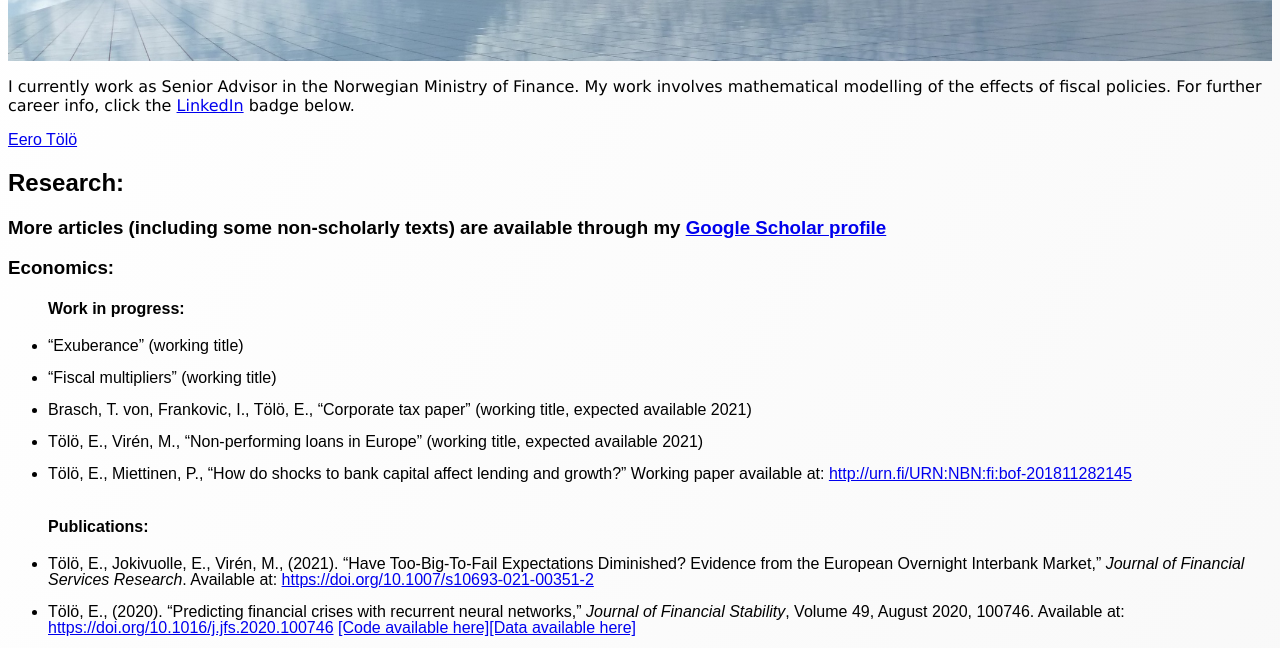
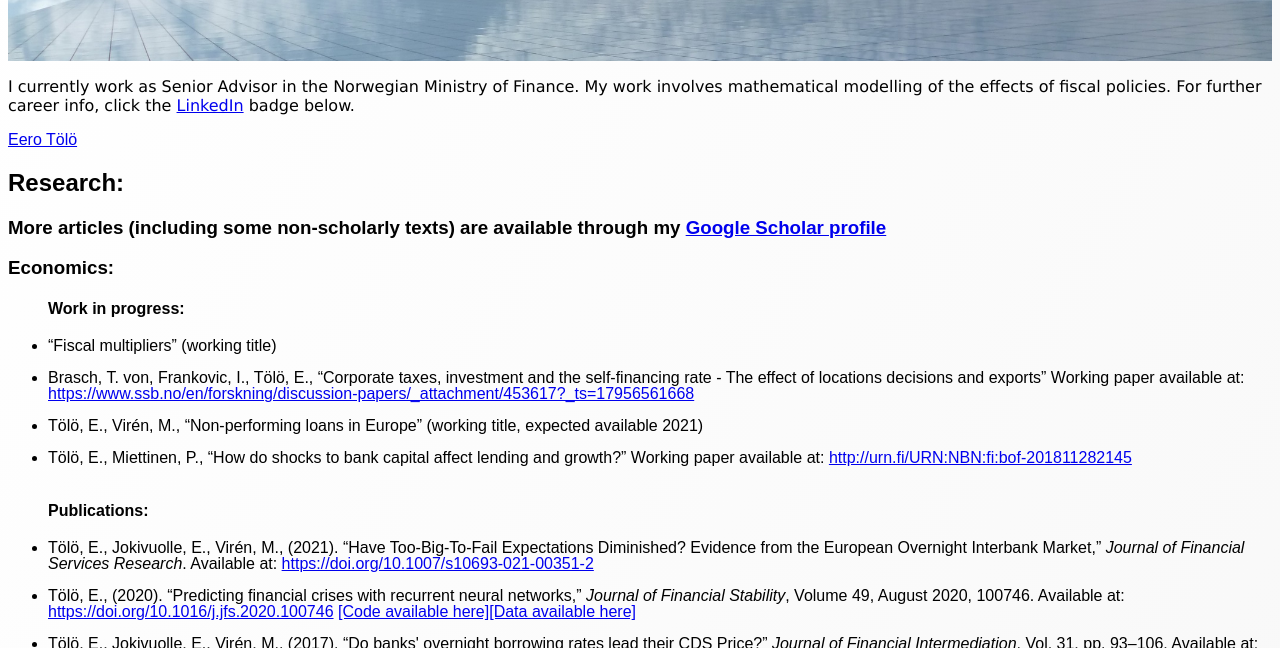
Before and after one commit to etolo/etolo.github.io, a plain HTML site: page index.html in a window 1280 px wide. Shown: the part 147-795 px from the top of the page. Drawn offline with nearby package versions, Linux system fonts and the light colour scheme; a script that the page names is missing.

Commit message:
Update index.html

```diff
--- a/index.html
+++ b/index.html
@@ -235,9 +235,8 @@ span.onclick = function() {
 <h3>Economics:</h3>
 <ul class="a">
 <h4>Work in progress:</h4>
-  <li>“Exuberance” (working title)</li><br>
   <li>“Fiscal multipliers” (working title)</li><br>
-  <li>Brasch, T. von, Frankovic, I., Tölö, E., “Corporate tax paper” (working title, expected available 2021)</li><br>
+  <li>Brasch, T. von, Frankovic, I., Tölö, E., “Corporate taxes, investment and the self-financing rate - The effect of locations decisions and exports” Working paper available at: <a href="https://www.ssb.no/en/forskning/discussion-papers/_attachment/453617?_ts=17956561668">https://www.ssb.no/en/forskning/discussion-papers/_attachment/453617?_ts=17956561668</a></li><br>
   <li>Tölö, E., Virén, M., “Non-performing loans in Europe” (working title, expected available 2021)</li><br>
   <li>Tölö, E., Miettinen, P., “How do shocks to bank capital affect lending and growth?” Working paper available at: <a href="http://urn.fi/URN:NBN:fi:bof-201811282145">http://urn.fi/URN:NBN:fi:bof-201811282145</a></li><br>
 <h4>Publications:</h4>
```
